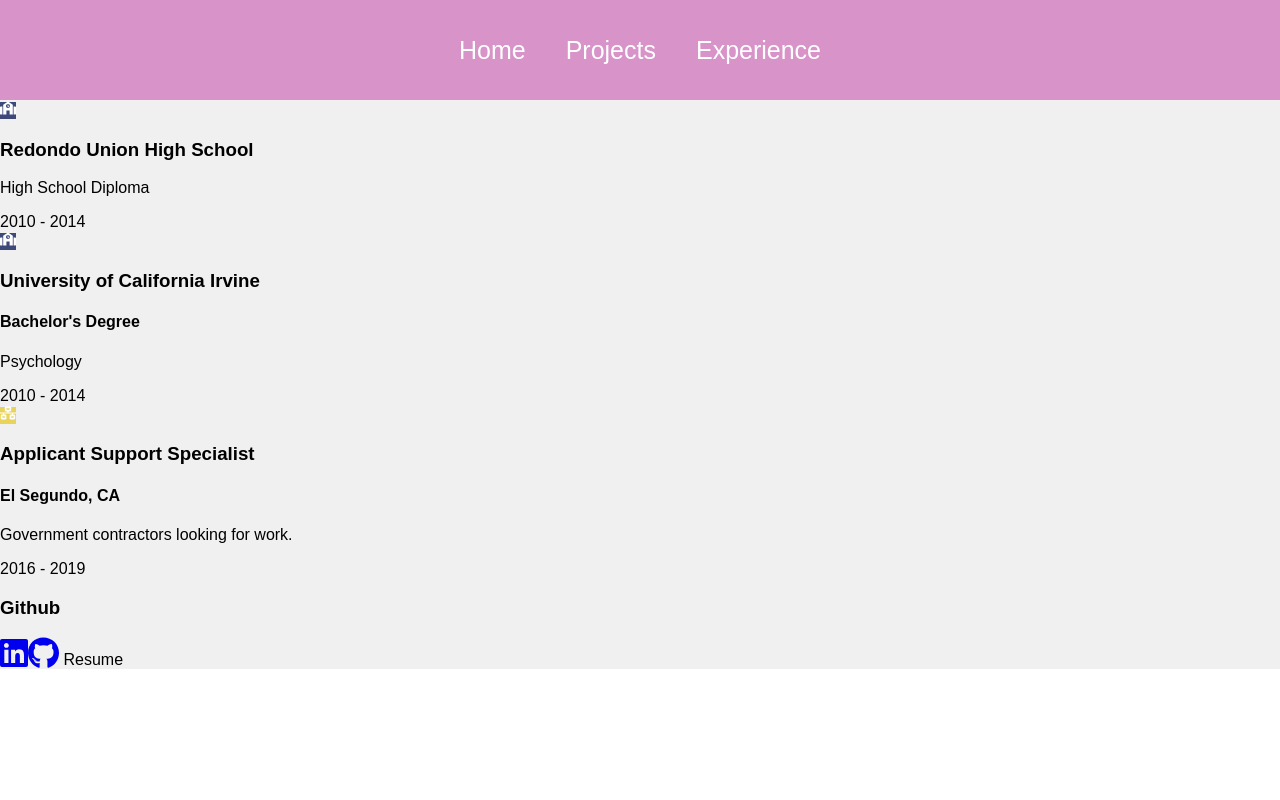
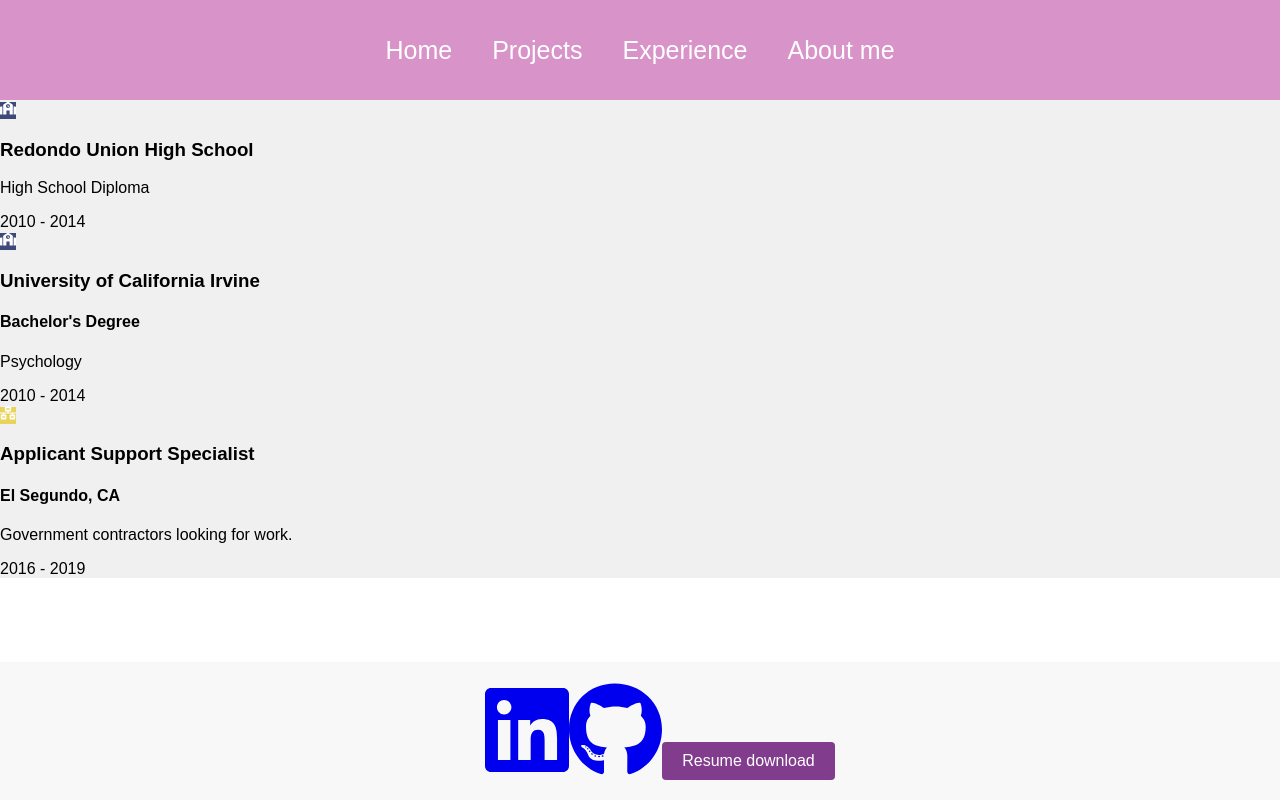
Before and after one commit to hirasoomroo/reactportfolio, a React (Create React App) app in the folder Professionalportfolio/: page /experience in a window 1280 px wide. Built offline with nearby package versions, Linux system fonts and the light colour scheme.

Commit message:
fixing footer and styling buttons

```diff
--- a/Professionalportfolio/src/components/Footer.js
+++ b/Professionalportfolio/src/components/Footer.js
@@ -1,25 +1,27 @@
 import { FontAwesomeIcon } from "@fortawesome/react-fontawesome";
-import {Resume} from "/Users/hira/Desktop/bootcamp/ProfessionalPortfolio/Professionalportfolio/src/assets/Hira Soomro Resume.pdf"
+import Resume from "../assets/Resume.pdf"
+
 import {
   faGithub,
   faLinkedin,
 
 } from "@fortawesome/free-brands-svg-icons";
 import React from "react";
-
+import "../styles/footer.css"
 
 function Footer() {
   return (
     <div class="footer">
-      <h3>Github</h3>
+
       <a href="https://www.linkedin.com/in/hira-soomro-3b9669249/"
         className="Linkedin social">
-        <FontAwesomeIcon icon={faLinkedin} size="2x" />
+        <FontAwesomeIcon icon={faLinkedin} size="6x" />
       </a>
       <a href="https://github.com/hirasoomroo" className="github social">
-        <FontAwesomeIcon icon={faGithub} size="2x" />
+        <FontAwesomeIcon icon={faGithub} size="6x" />
       </a>
-      <a href={Resume} className="link"> Resume</a>
+      <a href={Resume} download
+      className="Resume"> Resume download</a>
       </div>
   );
 }
--- a/Professionalportfolio/src/components/Navbar.js
+++ b/Professionalportfolio/src/components/Navbar.js
@@ -25,8 +25,9 @@ function Navbar() {
       </div>
       <div className="links">
         <Link to="/"> Home </Link>
-        <Link to="/projects"> Projects </Link>
-        <Link to="/experience"> Experience </Link>
+        <Link to="/Projects"> Projects </Link>
+        <Link to="/Experience"> Experience </Link>
+        <Link to="/About"> About me </Link>
       </div>
     </div>
   );
--- a/Professionalportfolio/src/styles/footer.css
+++ b/Professionalportfolio/src/styles/footer.css
@@ -1,11 +1,25 @@
-.footer {
+
+  .Resume {
+    display: inline-block;
+    background-color: #823c8d;
+    color: white;
+    padding: 10px 20px;
+    text-decoration: none;
+    border-radius: 4px;
+    border: none;
+    cursor: pointer;
+    font-size: 16px;
+  }
+
+  .Resume:hover {
+    background-color: #6d297d;
+  }
+  .footer {
+    position: fixed;
+    left: 0;
+    bottom: 0;
     width: 100%;
-    height: 200px;
-    background: #21325e;
-    display: flex;
-    justify-content: center;
-    align-items: center;
-    flex-direction: column;
-    padding-top: 10px;
-    margin-top: 200px;
+    background-color: #f8f8f8;
+    padding: 20px;
+    text-align: center;
   }
```
Also changed, not shown: Professionalportfolio/src/pages/About.js (added), 1 other file (tests, documents, lock files or other folders).
